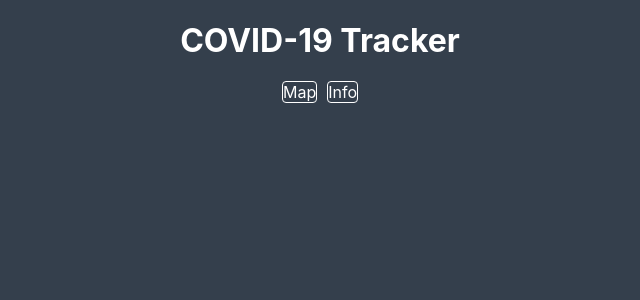
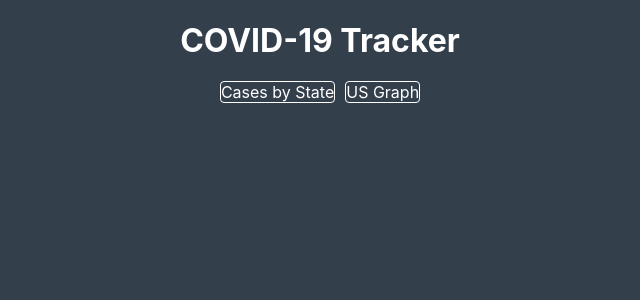
Before and after one commit to tkkwon1998/epidemic-watch, a React (Create React App) app: page / in a window 1280 px wide. Shown: the top 300 px of the page, without its empty margins (320-960 px from the left). Built offline with nearby package versions, Linux system fonts and the light colour scheme.

Commit message:
Updated nav titles

```diff
--- a/src/App.js
+++ b/src/App.js
@@ -12,8 +12,8 @@ function App() {
       <div className="navigation">
       <h1 className="title">COVID-19 Tracker</h1>
           <div className="navigation-sub">
-            <Link to="/epidemic-watch" className="item">Map</Link>
-            <Link to="/info1" className="item">Info</Link>
+            <Link to="/epidemic-watch" className="item">Cases by State</Link>
+            <Link to="/info1" className="item">US Graph</Link>
           </div>
         </div>
 
```
